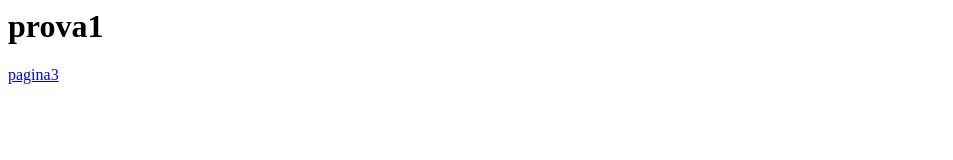
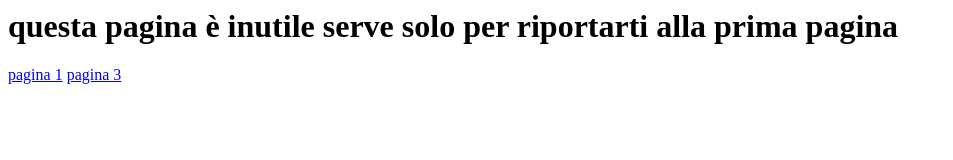
Before and after one commit to MaTtEo2222/MaTtEo2222.github.io, a plain HTML site: page index2.html in a window 1280 px wide. Shown: the whole page, without its empty margins (0-953 px from the left). Drawn offline with Linux system fonts and the light colour scheme.

Commit message:
ho aggiunto i collegamenti con tutte le pagine

```diff
--- a/index2.html
+++ b/index2.html
@@ -1,6 +1,7 @@
 <html>
     <body>
-        <h1>prova1</h1>
-        <a href="index.html">pagina3</a>
+        <h1>questa pagina è inutile serve solo per riportarti alla prima pagina</h1>
+        <a href="index.html">pagina 1</a>
+        <a href="index3.html">pagina 3</a>
     </body>
 </html>
```
Also changed, not shown: index3.html (+2 -1 lines).
